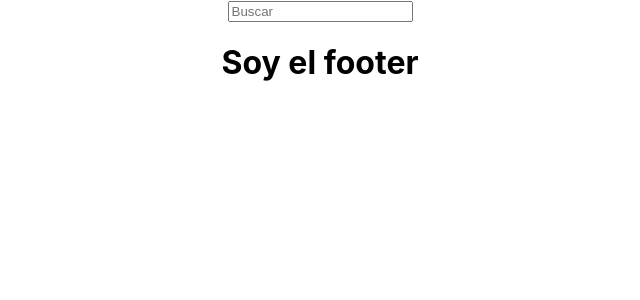
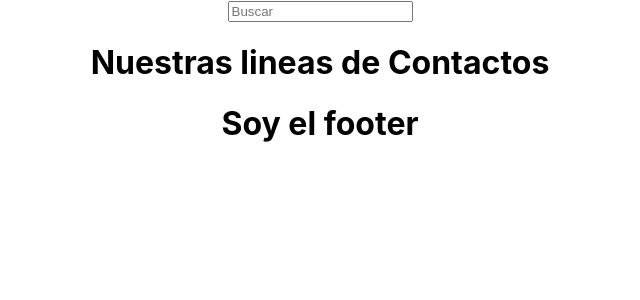
Before and after one commit to Luis901810/taekwondo-florencia, a React (Create React App) app: page /contactos in a window 1280 px wide. Before the commit this address had no page. Shown: the top 300 px of the page, without its empty margins (320-960 px from the left). Built offline with nearby package versions, Linux system fonts and the light colour scheme.

Commit message:
ruta de contactanos

```diff
--- a/src/App.js
+++ b/src/App.js
@@ -1,4 +1,5 @@
 import './App.css';
+import Contactos from './views/contactos/Contactos';
 
 import Footer from './views/footer/Footer';
 import Landing from './views/landing/Landing';
@@ -13,6 +14,7 @@ function App() {
       <Routes>
 
         <Route path='/' element={ <Landing />} />
+        <Route path='/contactos' element={ <Contactos /> } />
 
       </Routes>
 
--- /dev/null
+++ b/src/views/contactos/Contactos.jsx
@@ -0,0 +1,10 @@
+
+
+const Contactos = () =>{
+
+    return(
+        <h1>Nuestras lineas de Contactos</h1>
+    )
+}
+
+export default Contactos;
```
